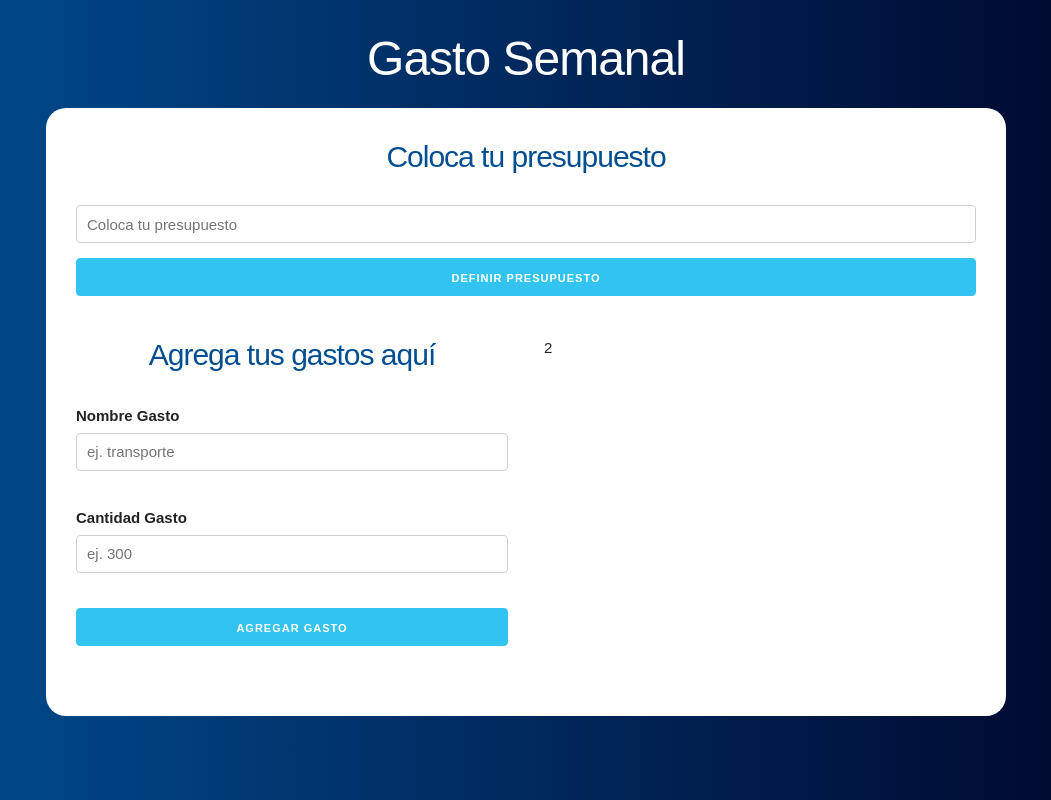
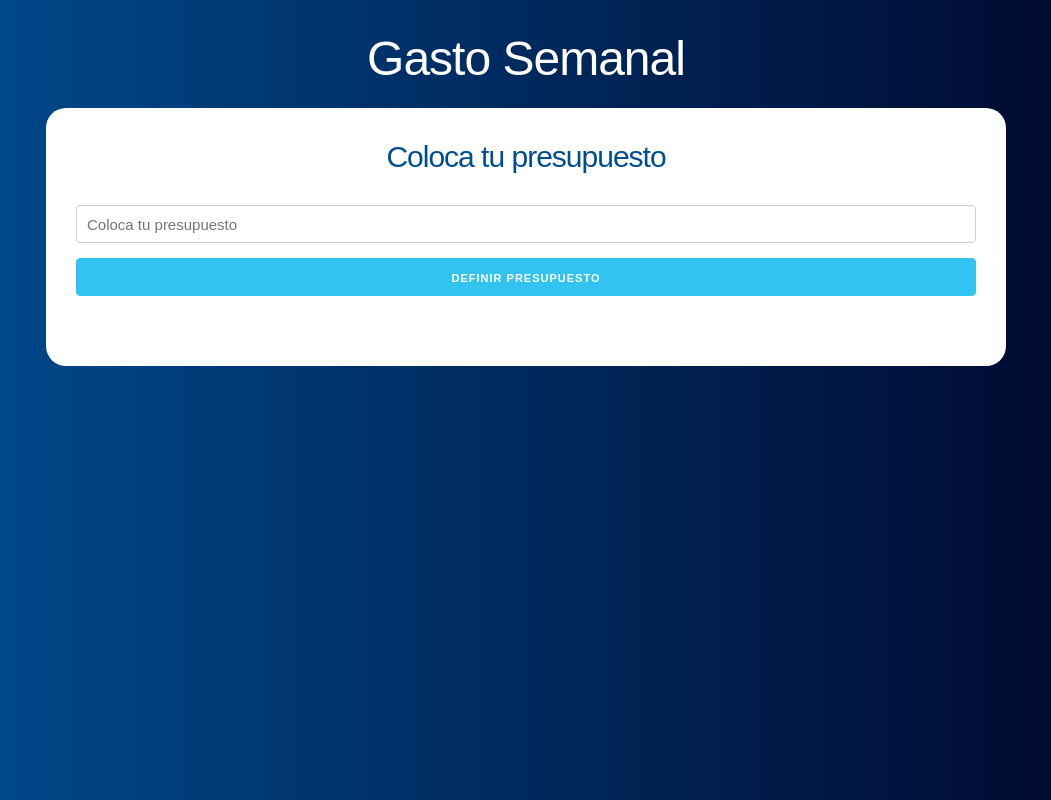
Before and after one commit to RosaIsela31/budget-react-practices, a React (Create React App) app: page / in a window 1280 px wide. Shown: the whole page, without its empty margins (114-1165 px from the left). Built offline with nearby package versions, Linux system fonts and the light colour scheme.

Commit message:
adding 'carga condicional del componente' for question component and form component

```diff
--- a/src/components/AppContainer.js
+++ b/src/components/AppContainer.js
@@ -9,16 +9,24 @@ function AppContainer() {
 
   const [ budget, setBudget ] = useState(0);
   const [ remaining, setRemaining ] = useState(0);
+  const [ showquestion, setShowquestion ] = useState(true);
 
   return (
     <div className="container">
       <header>
           <h1>Gasto Semanal</h1>
         <div className='contenido-principal contenido'>
+        {showquestion
+          ?
+            (
               <Question
                 setBudget={setBudget}
                 setRemaining={setRemaining}
+                setShowquestion={setShowquestion}
               />
+            )
+          :
+            (
               <div className='row'>
                 <div className='one-half column'>
                   <Form />
@@ -27,6 +35,8 @@ function AppContainer() {
                 2
                 </div>
               </div>
+            )
+        }
         </div>
       </header>
     </div>
--- a/src/components/Question.js
+++ b/src/components/Question.js
@@ -1,7 +1,7 @@
 import React, { Fragment, useState } from 'react';
 import Error from './Error';
 
-const Question = ({ setBudget, setRemaining }) => {
+const Question = ({ setBudget, setRemaining, setShowquestion }) => {
    // Definir state
    const [ amount, setAmount ] = useState(0);
    const [ error, setError ] = useState(false);
@@ -24,6 +24,7 @@ const Question = ({ setBudget, setRemaining }) => {
      setError(false)
      setBudget(amount)
      setRemaining(amount)
+     setShowquestion(false)
 
    }
 
```
Lines whose indentation alone changed are shown as unchanged.
